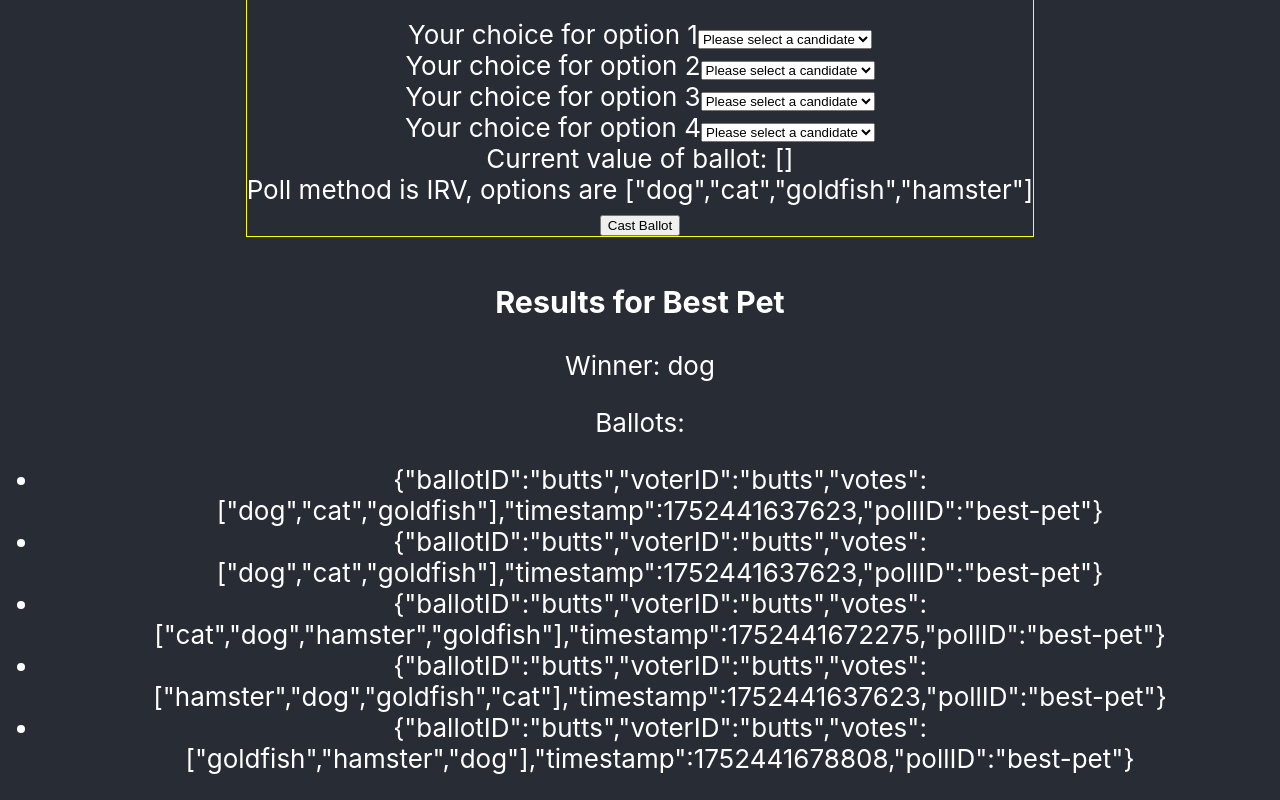
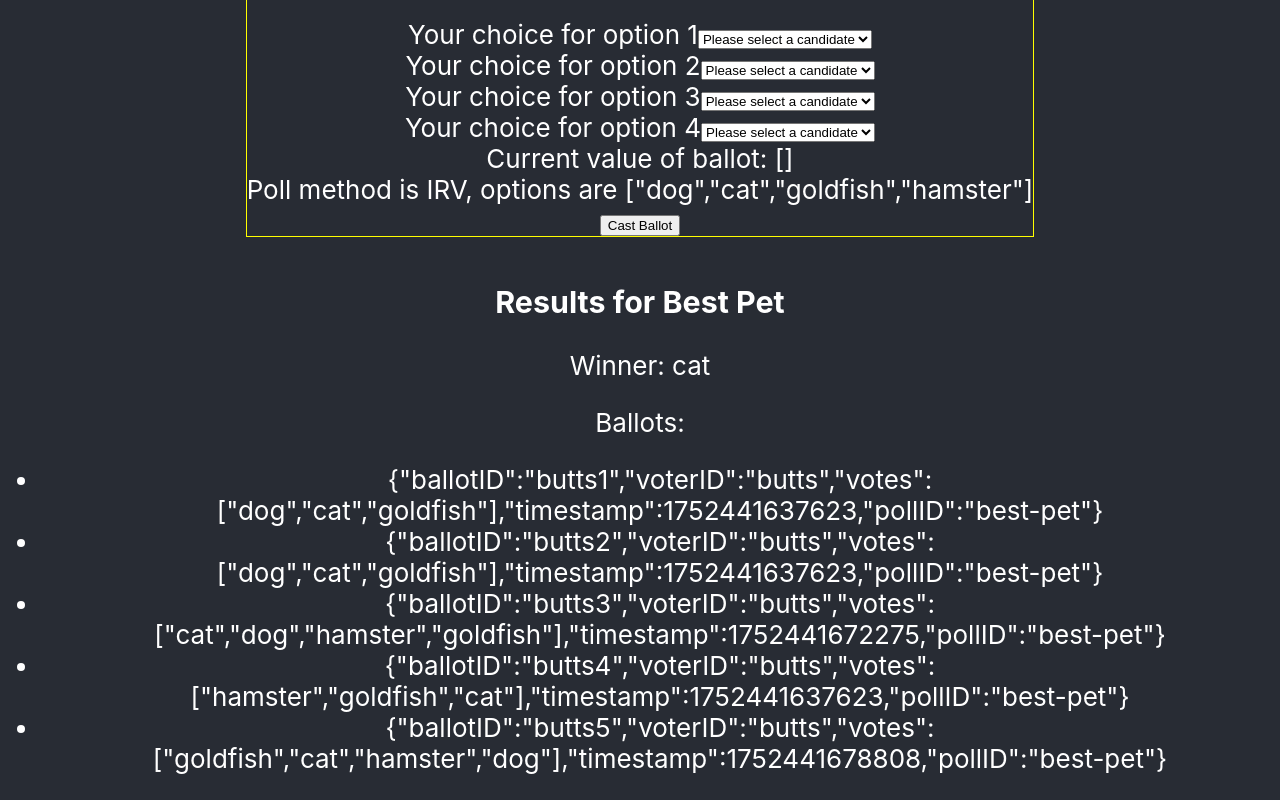
Before and after one commit to darthbob88/voting-app, a React (Create React App) app: page / in a window 1280 px wide. Shown: the part 617-1417 px from the top of the page. Built offline with nearby package versions, Linux system fonts and the light colour scheme.

Commit message:
Fixing IRV, I think?

```diff
--- a/src/App.tsx
+++ b/src/App.tsx
@@ -80,11 +80,11 @@ function App() {
       "hamster"
     ],
     "ballots": [
-      { "ballotID": "butts", "voterID": "butts", "votes": ["dog", "cat", "goldfish"], "timestamp": 1752441637623, "pollID": "best-pet" },
-      { "ballotID": "butts", "voterID": "butts", "votes": ["dog", "cat", "goldfish"], "timestamp": 1752441637623, "pollID": "best-pet" },
-      { "ballotID": "butts", "voterID": "butts", "votes": ["cat", "dog", "hamster", "goldfish"], "timestamp": 1752441672275, "pollID": "best-pet" },
-      { "ballotID": "butts", "voterID": "butts", "votes": ["hamster", "dog", "goldfish", "cat"], "timestamp": 1752441637623, "pollID": "best-pet" },
-      { "ballotID": "butts", "voterID": "butts", "votes": ["goldfish", "hamster", "dog"], "timestamp": 1752441678808, "pollID": "best-pet" }]
+      { "ballotID": "butts1", "voterID": "butts", "votes": ["dog", "cat", "goldfish"], "timestamp": 1752441637623, "pollID": "best-pet" },
+      { "ballotID": "butts2", "voterID": "butts", "votes": ["dog", "cat", "goldfish"], "timestamp": 1752441637623, "pollID": "best-pet" },
+      { "ballotID": "butts3", "voterID": "butts", "votes": ["cat", "dog", "hamster", "goldfish"], "timestamp": 1752441672275, "pollID": "best-pet" },
+      { "ballotID": "butts4", "voterID": "butts", "votes": ["hamster", "goldfish", "cat"], "timestamp": 1752441637623, "pollID": "best-pet" },
+      { "ballotID": "butts5", "voterID": "butts", "votes": ["goldfish", "cat", "hamster", "dog"], "timestamp": 1752441678808, "pollID": "best-pet" }]
   }))
 
   return (
--- a/src/components/PollResults/PollResults.tsx
+++ b/src/components/PollResults/PollResults.tsx
@@ -51,26 +51,34 @@ function PollResults({ pollID }: BallotProps) {
             }
 
             Possibility to consider: If we drop candidate D and apply their ballot to candidate C, what happens if somebody voted [C, D]?
+            Need to fix selection for least-supported vote, so we don't drop the candidate with the most second-place votes.
+            Could use a scoring system; 5pts for 1st candidate, 4/3/2 for 2/3/4th candidate, and 1pt afterwards.
             */
             const threshold = ballots.length / 2;
             const result = new Map<string, Ballot[]>();
             const droppedCandidates = new Set<string>();
+            const score: { [key: string]: number } = {};
 
             ballots.forEach(singleBallot => {
-                const firstChoice = singleBallot.votes[0];
+                const firstChoice = singleBallot.votes[0] as string;
                 // if (!result.has(firstChoice)) throw new Error(`Invalid ballot ID ${singleBallot.ballotID}: ${firstChoice} is not a valid option`);
                 const firstChoiceBallots = result.get(firstChoice) ?? [];
                 result.set(firstChoice, [...firstChoiceBallots, singleBallot]);
+
+                let curScore = score[firstChoice] ?? 0;
+                score[firstChoice] = curScore + 5;
+
+                const secondChoice = singleBallot.votes[1];
+                curScore = score[secondChoice] ?? 0;
+                score[secondChoice] = curScore + 3;
             });
-            console.log("After first pass:");
-            console.table(result);
 
             let curLeader = options[0];
             let curLeaderLength = (result.get(curLeader) ?? []).length;
             let curLoser = curLeader;
             let curLoserLength = curLeaderLength;
             for (const [key, val] of result.entries()) {
-                if (val.length < curLoserLength) {
+                if (val.length <= curLoserLength && score[key] < score[curLoser]) {
                     curLoser = key;
                     curLoserLength = val.length;
                 }
@@ -82,7 +90,6 @@ function PollResults({ pollID }: BallotProps) {
 
             while (curLeaderLength < threshold) {
                 // Drop the current loser and transfer their ballots.
-                console.log(`No winner yet, dropping ${curLoser}`);
                 droppedCandidates.add(curLoser);
                 const transferredBallots = result.get(curLoser) ?? [];
                 for (const singleBallot of transferredBallots) {
@@ -94,8 +101,10 @@ function PollResults({ pollID }: BallotProps) {
 
                 result.delete(curLoser);
                 curLoserLength = threshold;
+                curLoser = curLeader;
+
                 for (const [key, val] of result.entries()) {
-                    if (val.length <= curLoserLength) {
+                    if (val.length <= curLoserLength && score[key] < score[curLoser]) {
                         curLoser = key;
                         curLoserLength = val.length;
                     }
@@ -105,13 +114,11 @@ function PollResults({ pollID }: BallotProps) {
                     }
                 }
 
-                console.log(`Current leader: ${curLeader}; current loser: ${curLoser}`);
-                console.table(result);
             }
 
 
             return <div className={styles.ballot}>
-            <p>Winner: {curLeader}</p>
+                <p>Winner: {curLeader}</p>
                 <div>Ballots:
                     <ul>
                         {ballots.map(singleBallot => (<li key={singleBallot.ballotID}>{JSON.stringify(singleBallot)}</li>))}
```
Also changed, not shown: 2 other files (tests, documents, lock files or other folders).
